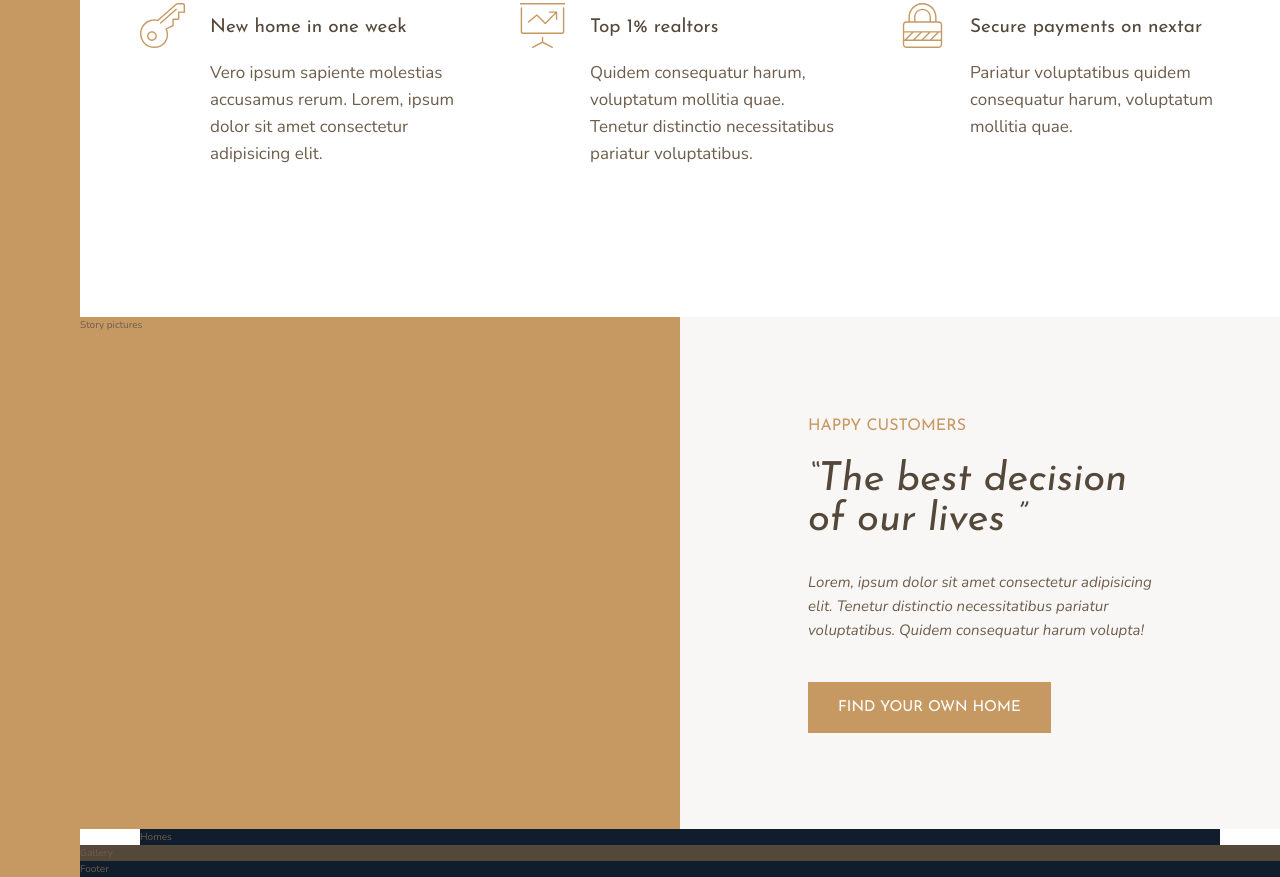
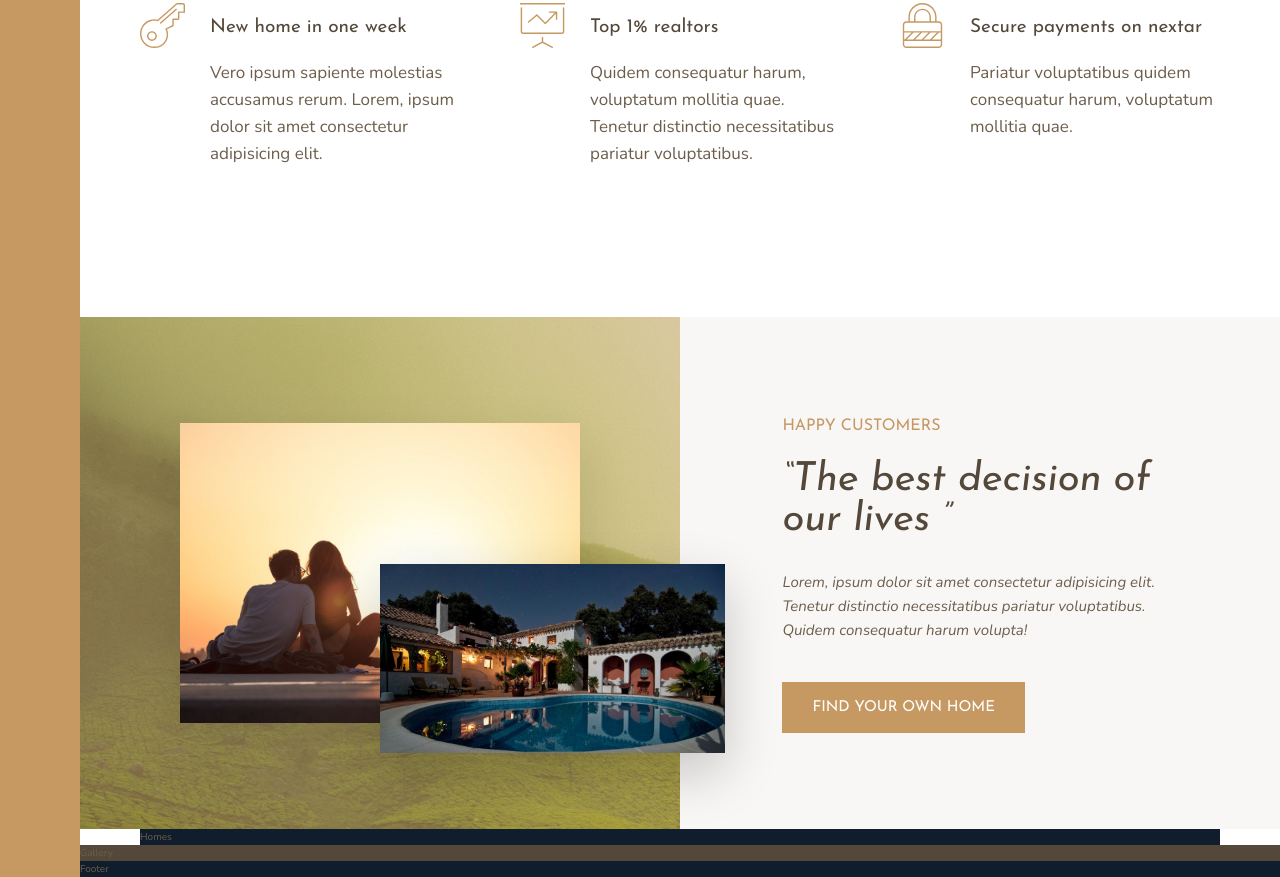
Before and after one commit to afozbek/Nexter, a website: page index.html in a window 1280 px wide. Shown: the part 991-1868 px from the top of the page. Drawn offline with nearby package versions, Linux system fonts and the light colour scheme.

Commit message:
finishing_story

```diff
--- a/index.html
+++ b/index.html
@@ -81,7 +81,8 @@
     </section>
 
     <div class="story__pictures">
-        Story pictures
+        <img src="img/story-1.jpeg" alt="Couple with new house" class="story__img--1">
+        <img src="img/story-2.jpeg" alt="New house" class="story__img--2">
     </div>
 
 
--- a/sass/_story.scss
+++ b/sass/_story.scss
@@ -2,6 +2,29 @@
     &__pictures {
         background-color: $color-primary;
         grid-column: full-start / col-end 4;
+        background-image: linear-gradient(rgba($color-primary, .5), rgba($color-primary, .5)),
+         url(../img/back.jpg);
+
+        display: grid;
+        grid-template-rows: repeat(6, 1fr);
+        grid-template-columns: repeat(6, 1fr);
+        align-items: center;
+    }
+
+
+    &__img--1 {
+        width: 100%;
+        grid-row: 2 / 6;
+        grid-column: 2 / 6;
+        box-shadow: 0 2rem 5rem rgba(#000, .1);
+    }
+
+    &__img--2 {
+        width: 115%;
+        grid-row: 4 / 6;
+        grid-column: 4 / 7;
+        z-index: 20;
+        box-shadow: 0 2rem 5rem rgba(#000, .2);
     }
 
     &__content {
@@ -20,8 +43,6 @@
         align-content: center;
         justify-items: start;
         */
-
-
     }
 
     &__text {
```
Also changed, not shown: css/style.css.
